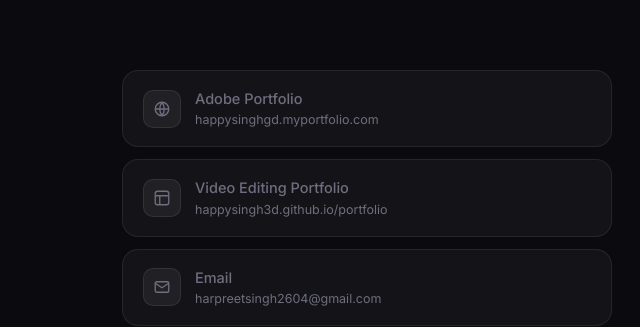
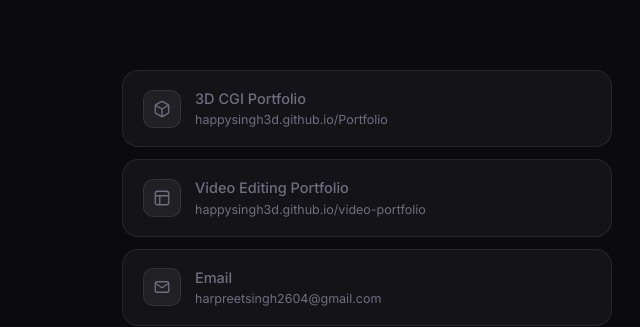
Before and after one commit to happysingh3d/graphic-portfolio, a plain HTML site: page index.html in a window 1280 px wide. Shown: the part 2324-2651 px from the top of the page, 640-1280 px from the left. Drawn offline with Linux system fonts and the light colour scheme.

Commit message:
Update cross-portfolio links to point to 3D CGI and Video portfolios

```diff
--- a/index.html
+++ b/index.html
@@ -70,14 +70,17 @@
           </a>
         </div>
         <div class="socials" id="socials">
-          <a class="social-link" href="https://happysinghgd.myportfolio.com/" target="_blank" rel="noopener">
-            <span class="ico"><svg viewBox="0 0 24 24" fill="none" stroke="currentColor" stroke-width="1.8"><circle cx="12" cy="12" r="9"/><path d="M3 12h18M12 3a15 15 0 0 1 0 18M12 3a15 15 0 0 0 0 18"/></svg></span>
-            <span><b>Adobe Portfolio</b><span>happysinghgd.myportfolio.com</span></span>
+          <!-- 3D CGI Portfolio -->
+          <a class="social-link" href="https://happysingh3d.github.io/Portfolio/" target="_blank" rel="noopener">
+            <span class="ico"><svg viewBox="0 0 24 24" fill="none" stroke="currentColor" stroke-width="1.8"><path d="M21 16V8a2 2 0 0 0-1-1.73l-7-4a2 2 0 0 0-2 0l-7 4A2 2 0 0 0 3 8v8a2 2 0 0 0 1 1.73l7 4a2 2 0 0 0 2 0l7-4A2 2 0 0 0 21 16z"/><polyline points="3.27 6.96 12 12.01 20.73 6.96"/><line x1="12" y1="22.08" x2="12" y2="12"/></svg></span>
+            <span><b>3D CGI Portfolio</b><span>happysingh3d.github.io/Portfolio</span></span>
           </a>
-          <a class="social-link" href="https://happysingh3d.github.io/portfolio/" target="_blank" rel="noopener">
+          <!-- Video Editing Portfolio -->
+          <a class="social-link" href="https://happysingh3d.github.io/video-portfolio/" target="_blank" rel="noopener">
             <span class="ico"><svg viewBox="0 0 24 24" fill="none" stroke="currentColor" stroke-width="1.8"><rect x="3" y="3" width="18" height="18" rx="3"/><path d="M3 9h18M9 21V9"/></svg></span>
-            <span><b>Video Editing Portfolio</b><span>happysingh3d.github.io/portfolio</span></span>
+            <span><b>Video Editing Portfolio</b><span>happysingh3d.github.io/video-portfolio</span></span>
           </a>
+          <!-- Email -->
           <a class="social-link" href="mailto:harpreetsingh2604@gmail.com">
             <span class="ico"><svg viewBox="0 0 24 24" fill="none" stroke="currentColor" stroke-width="1.8"><rect x="3" y="5" width="18" height="14" rx="2"/><path d="m3 7 9 6 9-6"/></svg></span>
             <span><b>Email</b><span>harpreetsingh2604@gmail.com</span></span>
```
